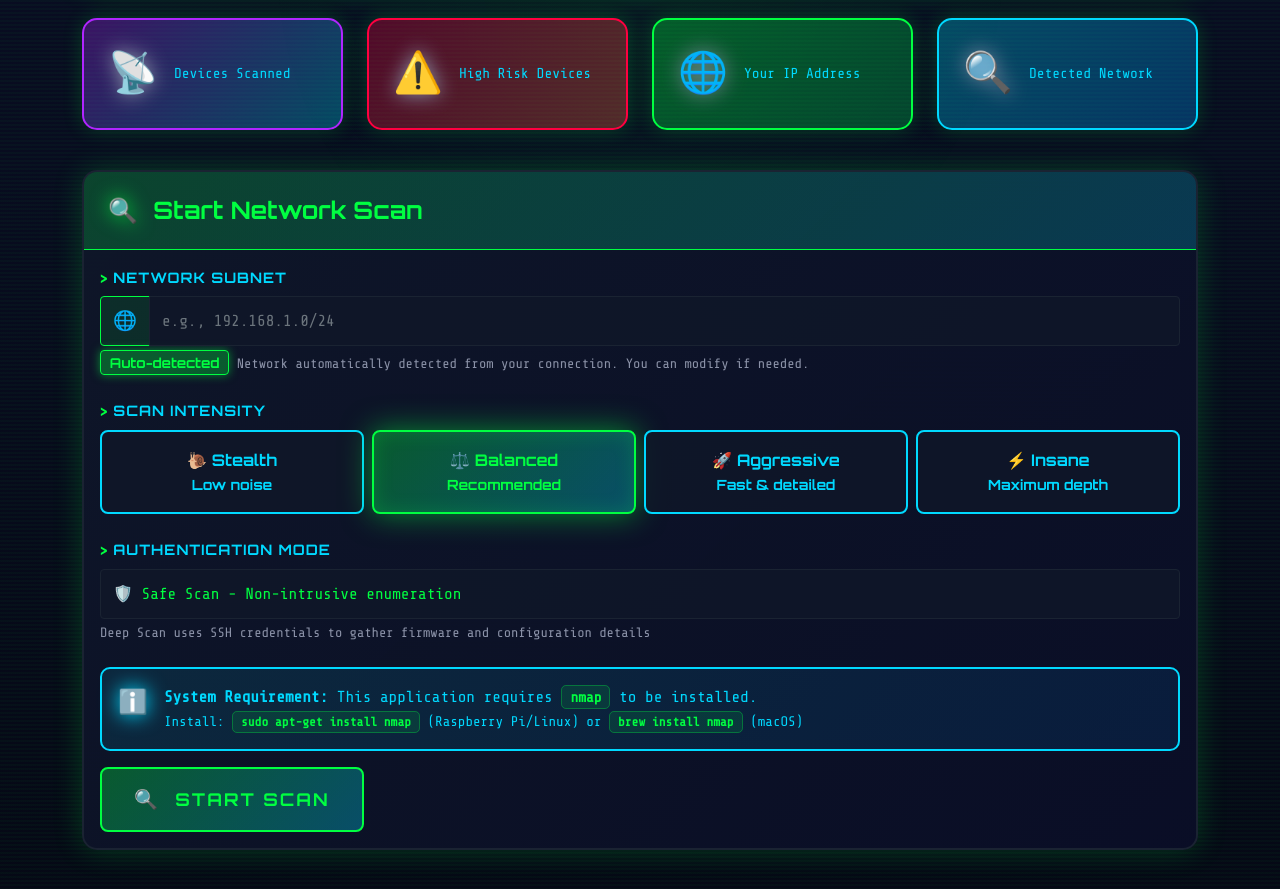
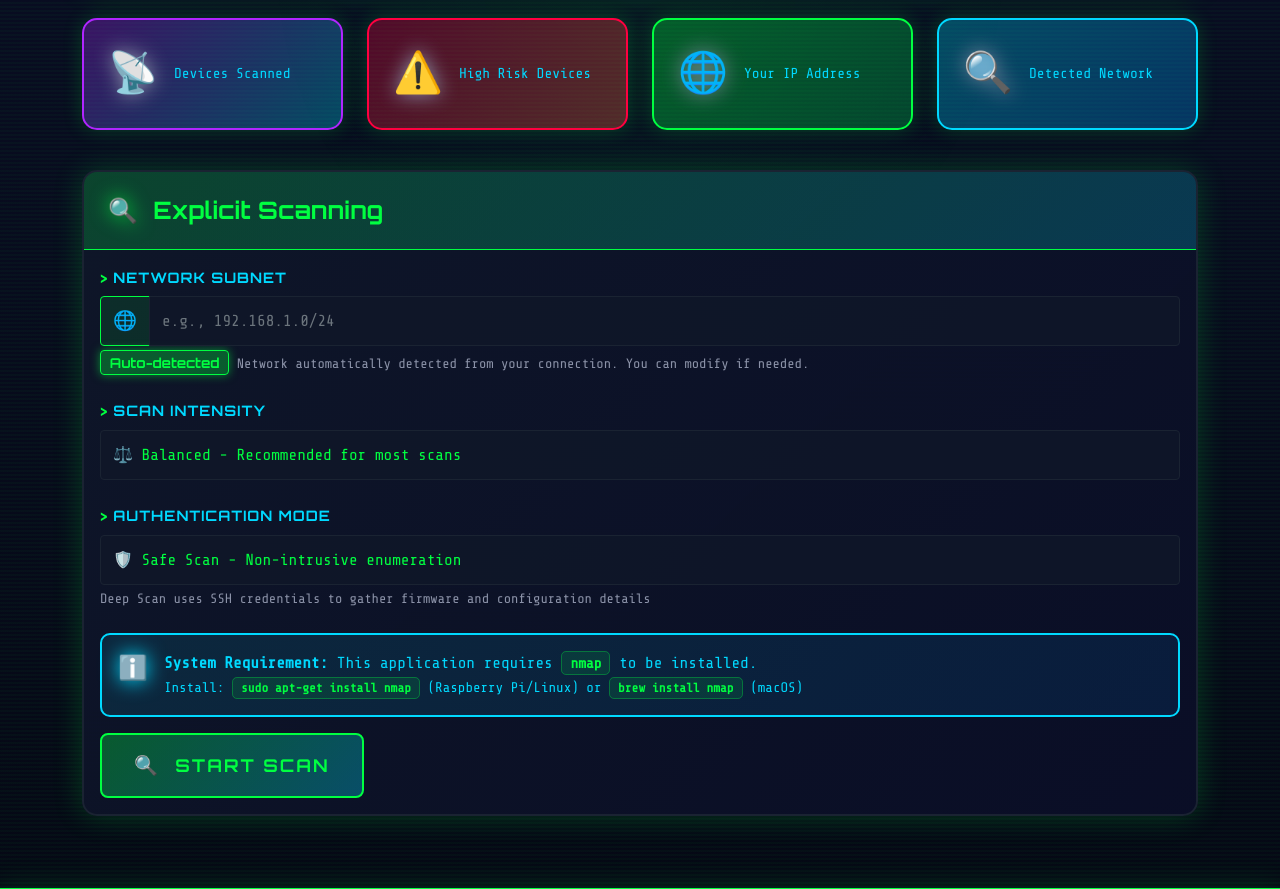
Before and after one commit to bumbum1221/piSafe, a Flask app: template templates/home.html in a window 1280 px wide. Shown: the part 435-1324 px from the top of the page. Run offline with Flask 3, Linux system fonts and the light colour scheme; the template is opened without the code that fills it, so the values that code supplies are empty.

Commit message:
Update scan settings to allow for more explicit scanning options
Replaced radio buttons with a select dropdown for scan intensity in templates/home.html, offering 'Stealth', 'Balanced', 'Aggressive', and 'Insane' options with descriptive labels.

Replit-Commit-Author: Agent
Replit-Commit-Session-Id: c82f1276-7797-412c-b4ad-998509110bd4
Replit-Commit-Checkpoint-Type: intermediate_checkpoint
Replit-Commit-Event-Id: cc082d97-3922-4f0a-8857-bb4120efdb47
Replit-Commit-Screenshot-Url: https://storage.googleapis.com/screenshot-production-us-central1/5af28c8c-e579-46d9-9dd1-8b32dd03764f/c82f1276-7797-412c-b4ad-998509110bd4/UWAJxJf

```diff
--- a/templates/home.html
+++ b/templates/home.html
@@ -59,7 +59,7 @@
             <div class="card-header-modern">
                 <h4 class="mb-0">
                     <span class="header-icon">🔍</span>
-                    Start Network Scan
+                    Explicit Scanning
                 </h4>
             </div>
             <div class="card-body">
@@ -79,31 +79,12 @@
 
                     <div class="mb-4">
                         <label for="intensity" class="form-label-modern">Scan Intensity</label>
-                        <div class="btn-group-modern" role="group">
-                            <input type="radio" class="btn-check" name="intensity" id="stealth" value="Stealth">
-                            <label class="btn btn-outline-primary" for="stealth">
-                                <div class="intensity-label">🐌 Stealth</div>
-                                <small>Low noise</small>
-                            </label>
-
-                            <input type="radio" class="btn-check" name="intensity" id="balanced" value="Balanced" checked>
-                            <label class="btn btn-outline-primary" for="balanced">
-                                <div class="intensity-label">⚖️ Balanced</div>
-                                <small>Recommended</small>
-                            </label>
-
-                            <input type="radio" class="btn-check" name="intensity" id="aggressive" value="Aggressive">
-                            <label class="btn btn-outline-primary" for="aggressive">
-                                <div class="intensity-label">🚀 Aggressive</div>
-                                <small>Fast & detailed</small>
-                            </label>
-
-                            <input type="radio" class="btn-check" name="intensity" id="insane" value="Insane">
-                            <label class="btn btn-outline-primary" for="insane">
-                                <div class="intensity-label">⚡ Insane</div>
-                                <small>Maximum depth</small>
-                            </label>
-                        </div>
+                        <select class="form-select form-select-modern" id="intensity" name="intensity">
+                            <option value="Stealth">🐌 Stealth - Low noise, minimal detection</option>
+                            <option value="Balanced" selected>⚖️ Balanced - Recommended for most scans</option>
+                            <option value="Aggressive">🚀 Aggressive - Fast & detailed scanning</option>
+                            <option value="Insane">⚡ Insane - Maximum depth, full coverage</option>
+                        </select>
                     </div>
 
                     <div class="mb-4">
```
